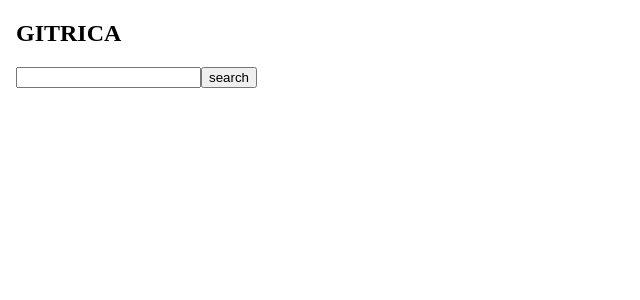
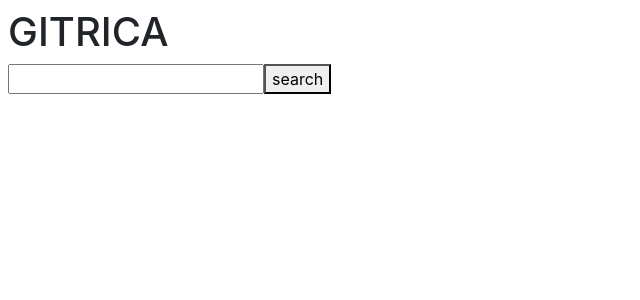
Before and after one commit to Uomar7/github_rep, an Angular app: page / in a window 1280 px wide. Shown: the top 300 px of the page, without its empty margins (0-640 px from the left). Built offline with nearby package versions, Linux system fonts and the light colour scheme.

Commit message:
linked bootstrap to the application.

```diff
--- a/src/app/gitland/gitland.component.css
+++ b/src/app/gitland/gitland.component.css
@@ -0,0 +1,2 @@
+@import "~bootstrap/dist/css/bootstrap.css"
+/* linked bootstrap to the whole application */
```
